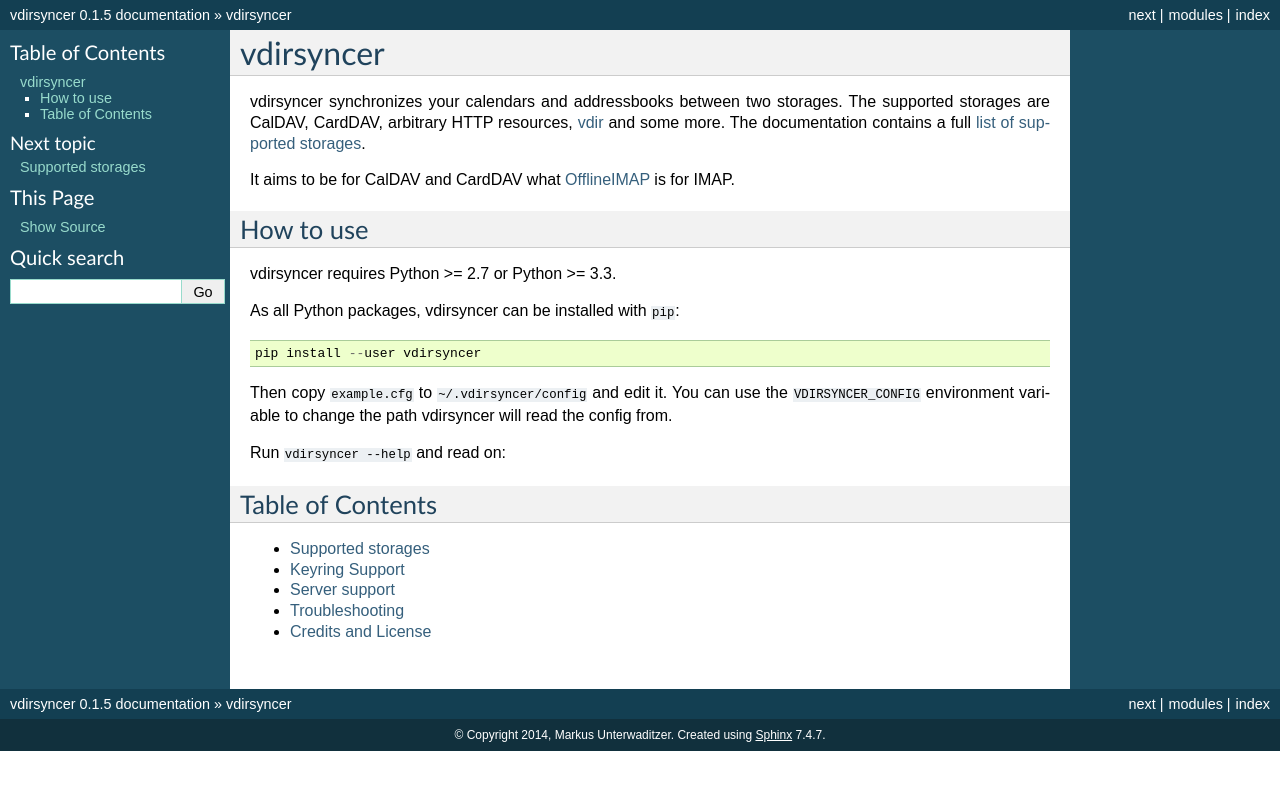
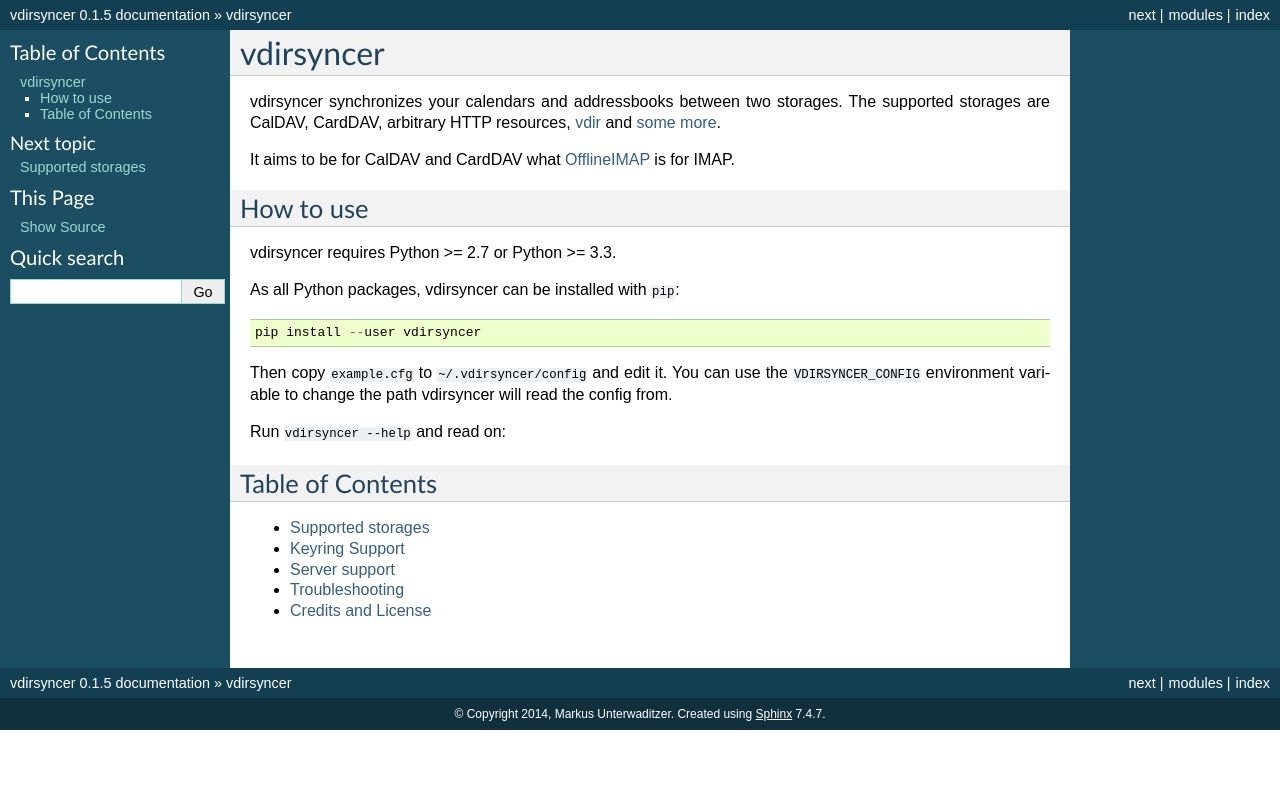
Before and after one commit to pimutils/vdirsyncer, a Sphinx documentation site: the page built from docs/index.rst, in a window 1280 px wide. Shown: the top 790 px of the page. Built offline with Sphinx 7.4.7, drawn with Linux system fonts in a browser that asks for light colours.

Commit message:
Shorten doc text

```diff
--- a/README.rst
+++ b/README.rst
@@ -4,8 +4,7 @@
 
 vdirsyncer synchronizes your calendars and addressbooks between two storages.
 The supported storages are CalDAV, CardDAV, arbitrary HTTP resources, `vdir
-<https://github.com/untitaker/vdir>`_ and some more. The documentation contains
-a full `list of supported storages
+<https://github.com/untitaker/vdir>`_ and `some more
 <https://vdirsyncer.readthedocs.org/en/latest/storages.html>`_.
 
 It aims to be for CalDAV and CardDAV what `OfflineIMAP
--- a/docs/index.rst
+++ b/docs/index.rst
@@ -4,8 +4,7 @@
 
 vdirsyncer synchronizes your calendars and addressbooks between two storages.
 The supported storages are CalDAV, CardDAV, arbitrary HTTP resources, `vdir
-<https://github.com/untitaker/vdir>`_ and some more. The documentation contains
-a full :doc:`list of supported storages <storages>`.
+<https://github.com/untitaker/vdir>`_ and :doc:`some more <storages>`.
 
 It aims to be for CalDAV and CardDAV what `OfflineIMAP
 <http://offlineimap.org/>`_ is for IMAP.
```
